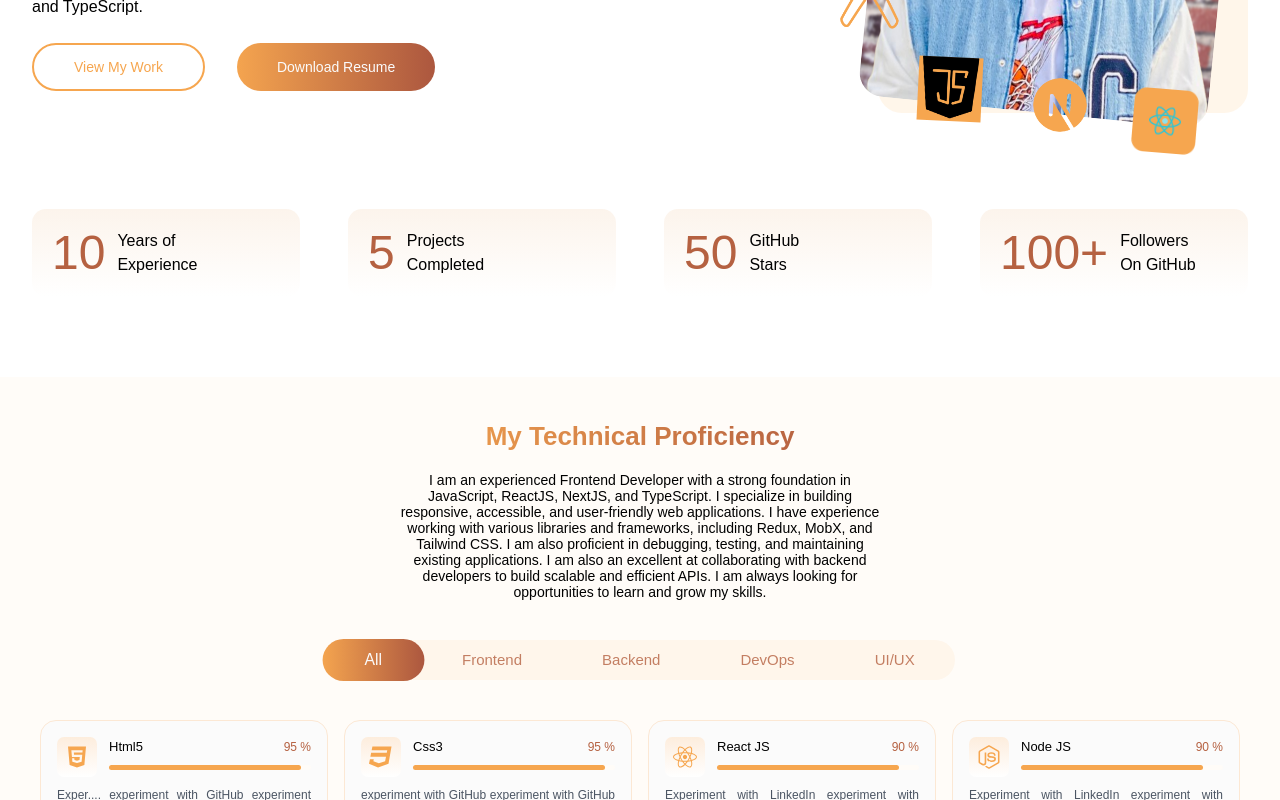
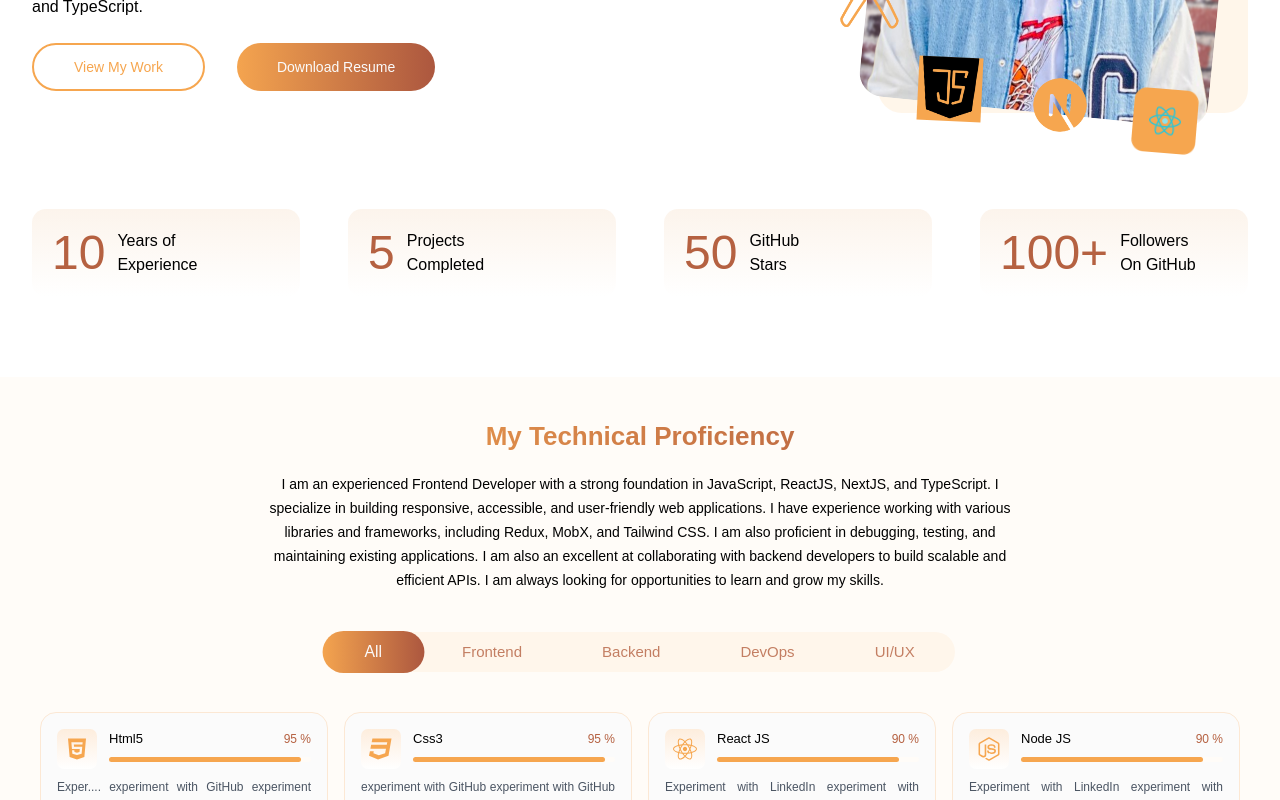
Before and after one commit to irabruce10/my-portfolio, a Next.js app: page / in a window 1280 px wide. Shown: the part 465-1265 px from the top of the page. Built offline with nearby package versions, Linux system fonts and the light colour scheme.

Commit message:
Create Skills session

```diff
--- a/app/page.js
+++ b/app/page.js
@@ -8,7 +8,7 @@ import { TechnicalProficiency } from './sections/TechnicalProficiency';
 
 export default function Home() {
   return (
-    <div className="mb-80">
+    <div className="mb-0">
       <NavBar />
       <Hero />
       <TechnicalProficiency />
--- a/app/sections/TechnicalProficiency.jsx
+++ b/app/sections/TechnicalProficiency.jsx
@@ -29,9 +29,9 @@ export const TechnicalProficiency = () => {
   return (
     <section id="skills" className="bg-background mt-20">
       <div className="container mx-auto p-10">
-        <div className="w-full lg:w-[60vh] mx-auto">
+        <div className="w-full lg:w-[60vw] mx-auto">
           <h4 className="section-title">My Technical Proficiency</h4>
-          <p className="text-sm text-center mt-4 leading-4">
+          <p className="text-sm text-center mt-4 leading-6">
             I am an experienced Frontend Developer with a strong foundation in
             JavaScript, ReactJS, NextJS, and TypeScript. I specialize in
             building responsive, accessible, and user-friendly web applications.
```
